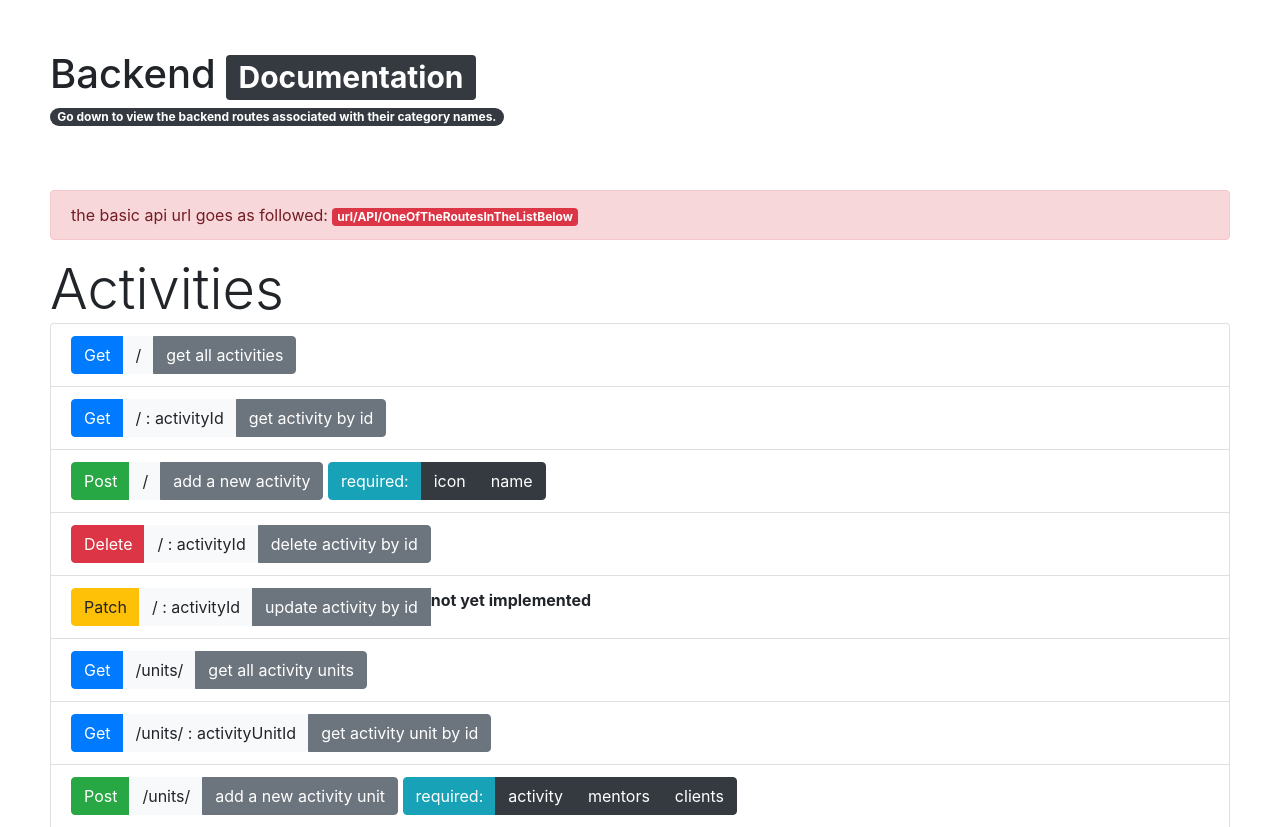
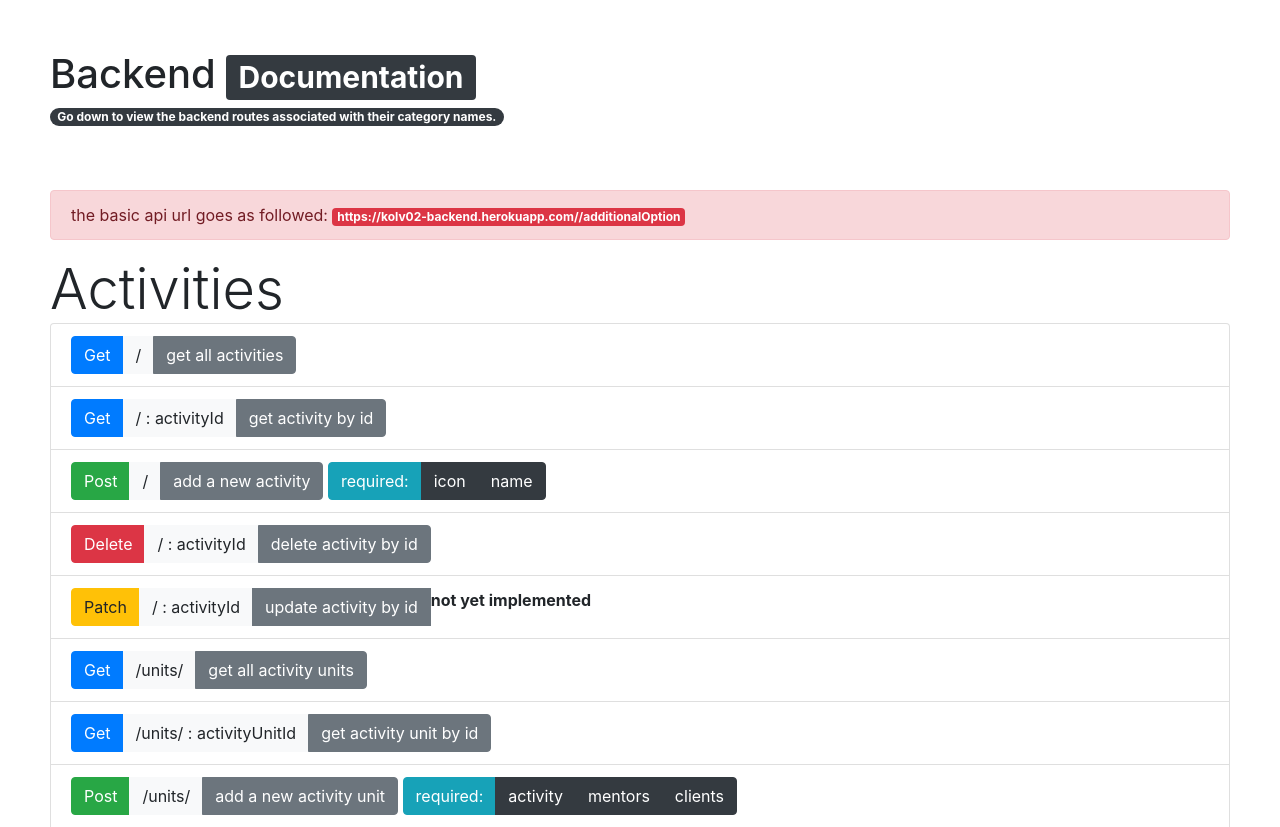
Before and after one commit to JakobLierman/Kolveniershof-backend, a website: page public/index.html in a window 1280 px wide. Shown: the top 827 px of the page. Drawn offline with Linux system fonts and the light colour scheme.

Commit message:
change description of api url

```diff
--- a/public/index.html
+++ b/public/index.html
@@ -19,7 +19,7 @@
     <div class="alert alert-danger" role="alert">
       the basic api url goes as followed:
       <span class="badge badge-danger"
-        >url/API/OneOfTheRoutesInTheListBelow</span
+        >https://kolv02-backend.herokuapp.com//additionalOption</span
       >
     </div>
     <!-- !!!!!!!!!!!!!!!!!!!!!!!!!!!!!!!!!!!!!!!!!!!!!!!!!!!!!!!!!!!!!!!!!!!! -->
```
